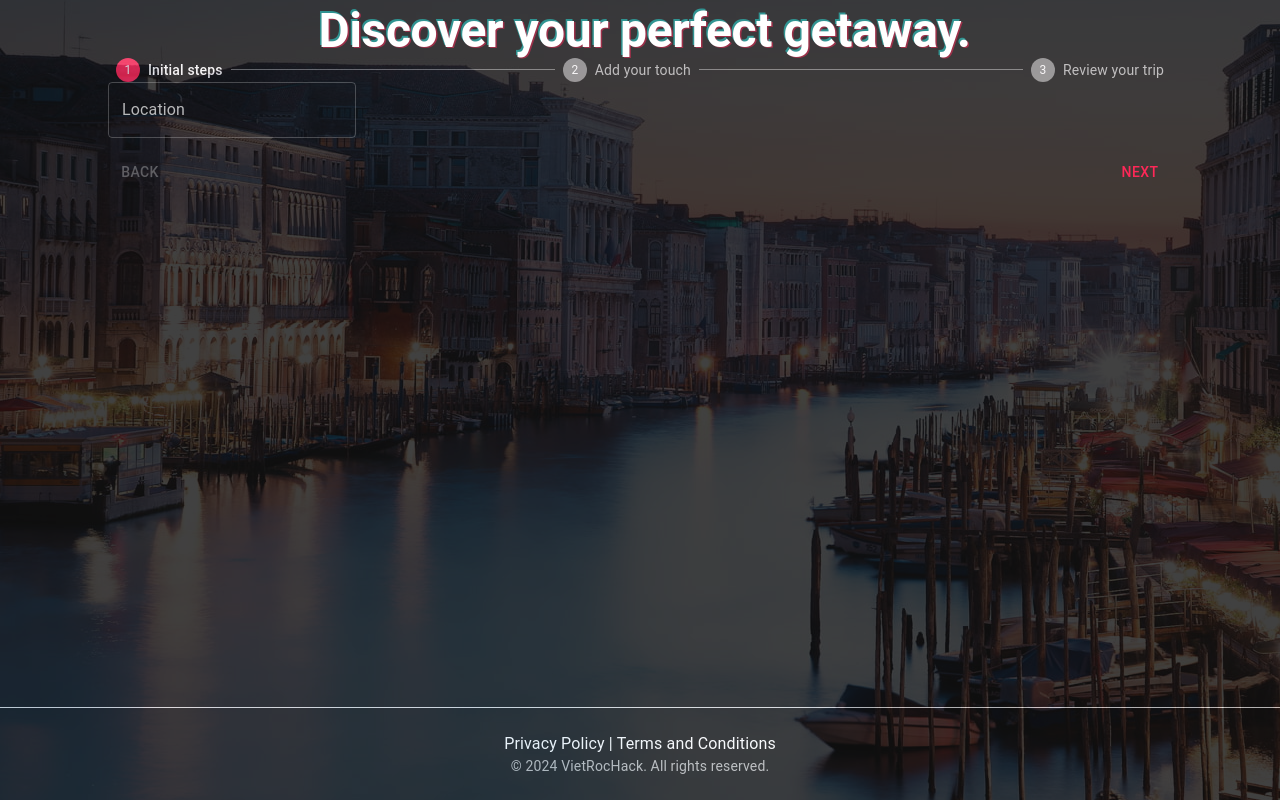
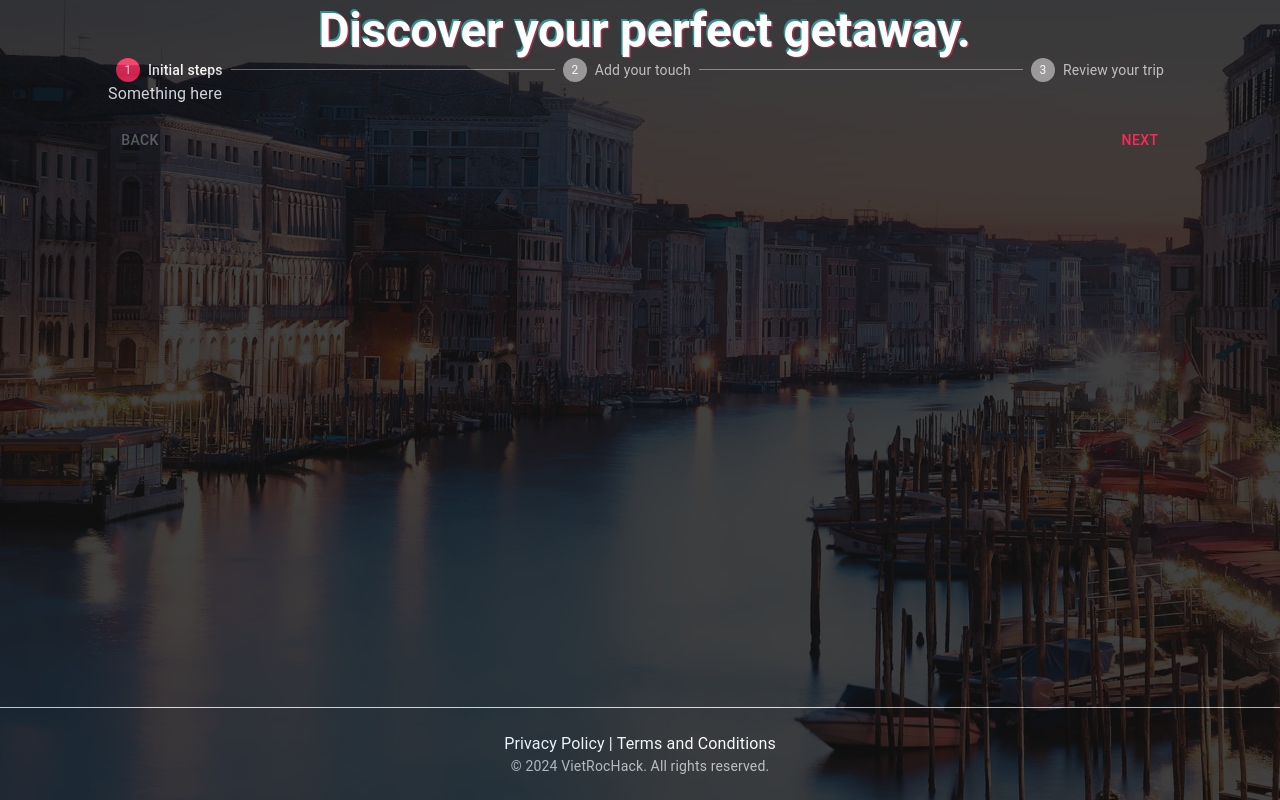
Before and after one commit to VietRocHack/TripPlanner-frontend, a React (Vite) app: page /create-trip in a window 1280 px wide. Built offline with nearby package versions, Linux system fonts and the light colour scheme.

Commit message:
Setup form part 1 and 3

```diff
--- /dev/null
+++ b/src/components/TripCreator/TripCreator.tsx
@@ -0,0 +1,26 @@
+import Box from "@mui/material/Box";
+import { TripInfo } from "../../utils/types";
+import { Typography } from "@mui/material";
+import { Dispatch } from "react";
+
+interface TripCreatorProps {
+  tripInfo: TripInfo;
+  setTripInfo: Dispatch<React.SetStateAction<TripInfo>>;
+}
+
+export default function TripCreator({
+  tripInfo,
+  setTripInfo,
+}: TripCreatorProps) {
+  console.log(tripInfo);
+  console.log(setTripInfo);
+  return (
+    <Box
+      sx={{
+        width: "100%",
+      }}
+    >
+      <Typography>Something here</Typography>
+    </Box>
+  );
+}
--- /dev/null
+++ b/src/components/TripSummary/TripSummary.tsx
@@ -0,0 +1,22 @@
+import Box from "@mui/material/Box";
+import { TikTokVideoObject, TripInfo } from "../../utils/types";
+import { Typography } from "@mui/material";
+
+interface TripSummaryProps {
+  videos: Map<string, TikTokVideoObject>;
+  tripInfo: TripInfo;
+}
+
+export default function TripSummary({ videos, tripInfo }: TripSummaryProps) {
+  console.log(videos);
+  console.log(tripInfo);
+  return (
+    <Box
+      sx={{
+        width: "100%",
+      }}
+    >
+      <Typography>Something here</Typography>
+    </Box>
+  );
+}
--- a/src/pages/FormScreen/FormPartOne.tsx
+++ b/src/pages/FormScreen/FormPartOne.tsx
@@ -1,11 +1,26 @@
 // import React from "react";
-import { TextField } from "@mui/material";
+import { Box } from "@mui/material";
+import { TripInfo } from "../../utils/types";
+import { Dispatch } from "react";
+import TripCreator from "../../components/TripCreator/TripCreator";
+interface FormPartOneProps {
+  tripInfo: TripInfo;
+  setTripInfo: Dispatch<React.SetStateAction<TripInfo>>;
+}
 
-
-export default function FormPartOne() {
+export default function FormPartOne({
+  tripInfo,
+  setTripInfo,
+}: FormPartOneProps) {
   return (
-    <>
-      <TextField id="outlined-basic" label="Location" variant="outlined" />
-    </>
+    <Box
+      sx={{
+        display: "flex",
+        justifyContent: "center",
+        width: "100%",
+      }}
+    >
+      <TripCreator tripInfo={tripInfo} setTripInfo={setTripInfo} />
+    </Box>
   );
 }
--- /dev/null
+++ b/src/pages/FormScreen/FormPartThree.tsx
@@ -0,0 +1,23 @@
+// import React from "react";
+import { Box } from "@mui/material";
+import { TikTokVideoObject, TripInfo } from "../../utils/types";
+import TripSummary from "../../components/TripSummary/TripSummary";
+
+interface FormPartThreeProps {
+  videos: Map<string, TikTokVideoObject>;
+  tripInfo: TripInfo;
+}
+
+export default function FormPartTwo({ videos, tripInfo }: FormPartThreeProps) {
+  return (
+    <Box
+      sx={{
+        display: "flex",
+        justifyContent: "center",
+        width: "100%",
+      }}
+    >
+      <TripSummary videos={videos} tripInfo={tripInfo} />
+    </Box>
+  );
+}
--- a/src/pages/FormScreen/FormScreen.tsx
+++ b/src/pages/FormScreen/FormScreen.tsx
@@ -5,7 +5,7 @@ import ImageBackground from "../../components/Background/Background";
 import { useState } from "react";
 import CustomHorizontalStepper from "../../components/Stepper/CustomHorizontalStepper";
 import Catchphrase from "../HomeScreen/Catchphrase";
-import { TikTokVideoObject, TripInfo } from "../../utils/types";
+import { ActivityTag, TikTokVideoObject, TripInfo } from "../../utils/types";
 import FormPartTwo from "./FormPartTwo";
 
 import bgImage from "../../assets/wallpaper.jpg";
@@ -22,7 +22,13 @@ import FormPartThree from "./FormPartThree";
 
 export default function FormScreen() {
   // eslint-disable-next-line @typescript-eslint/no-unused-vars
-  const [tripInfo, setTripInfo] = useState<TripInfo>({});
+  const [tripInfo, setTripInfo] = useState<TripInfo>({
+    location: "Hanoi",
+    startOfDay: 8,
+    endOfDay: 24,
+    tags: [ActivityTag.Adventure],
+    comments: "",
+  });
   const [videos, setVideos] = useState<Map<string, TikTokVideoObject>>(
     new Map<string, TikTokVideoObject>()
   );
@@ -39,7 +45,7 @@ export default function FormScreen() {
             <CustomHorizontalStepper
               steps={["Initial steps", "Add your touch", "Review your trip"]}
               nodes={[
-                <FormPartOne></FormPartOne>,
+                <FormPartOne tripInfo={tripInfo} setTripInfo={setTripInfo} />,
                 <FormPartTwo videos={videos} setVideos={setVideos} />,
                 <FormPartThree videos={videos} tripInfo={tripInfo} />,
                 <>end</>,
```
